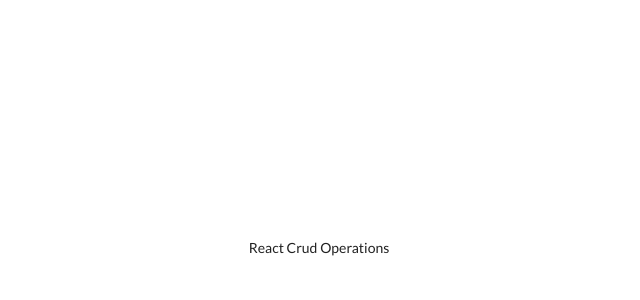
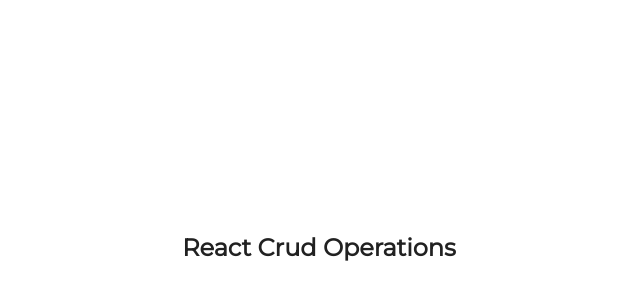
Before and after one commit to momin-riyadh/react-crud, a React (Create React App) app: page / in a window 1280 px wide. Shown: the part 152-452 px from the top of the page, without its empty margins (321-961 px from the left). Built offline with nearby package versions, Linux system fonts and the light colour scheme.

Commit message:
fix and deploy

```diff
--- a/src/App.css
+++ b/src/App.css
@@ -1,6 +1,13 @@
+
+@import url('https://fonts.googleapis.com/css2?family=Montserrat&display=swap');
+
 .main{
   display: flex;
   justify-content: center;
   align-items: center;
   height: 100vh;
 }
+
+.main-header{
+  font-family: 'Montserrat', sans-serif;
+}
--- a/src/App.js
+++ b/src/App.js
@@ -4,7 +4,9 @@
   return (
     <div className="App">
       <div className="main">
-        React Crud Operations
+          <h2 className="main-header">
+              React Crud Operations
+          </h2>
       </div>
     </div>
   );
```
